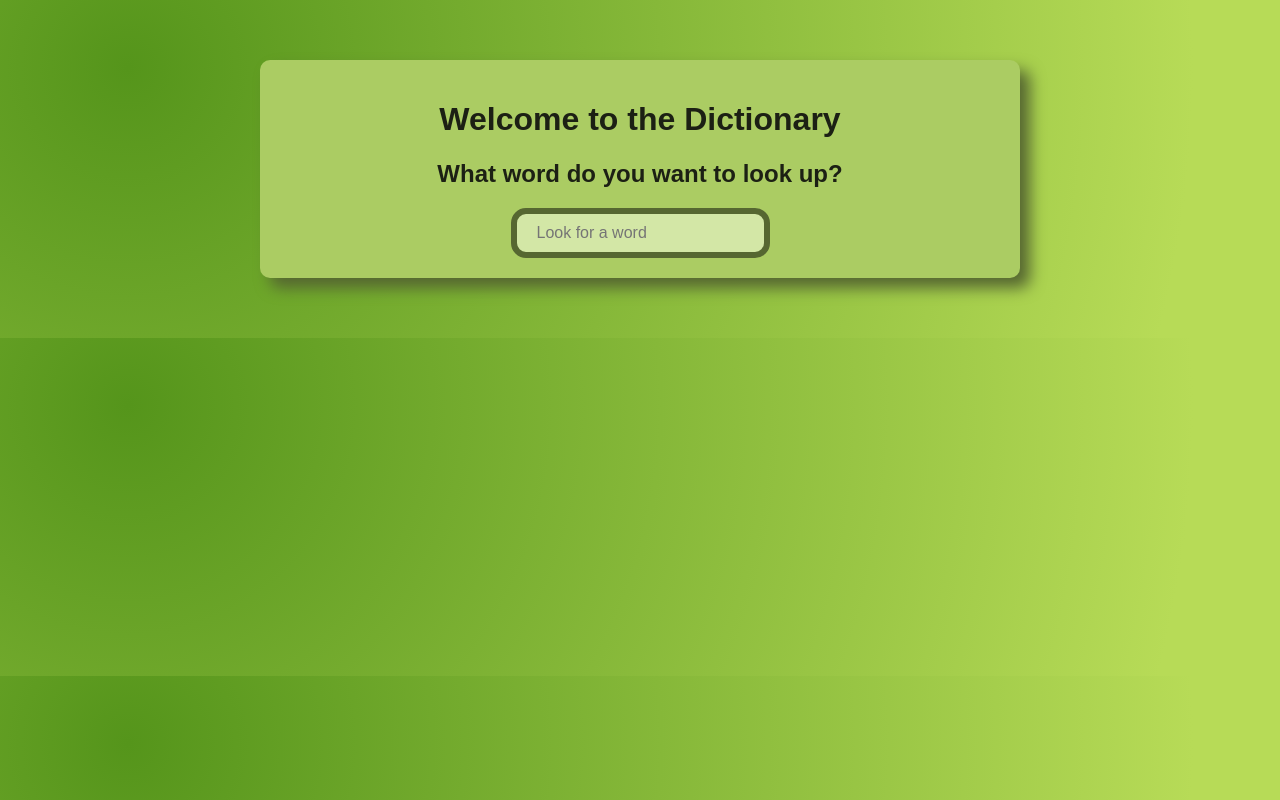
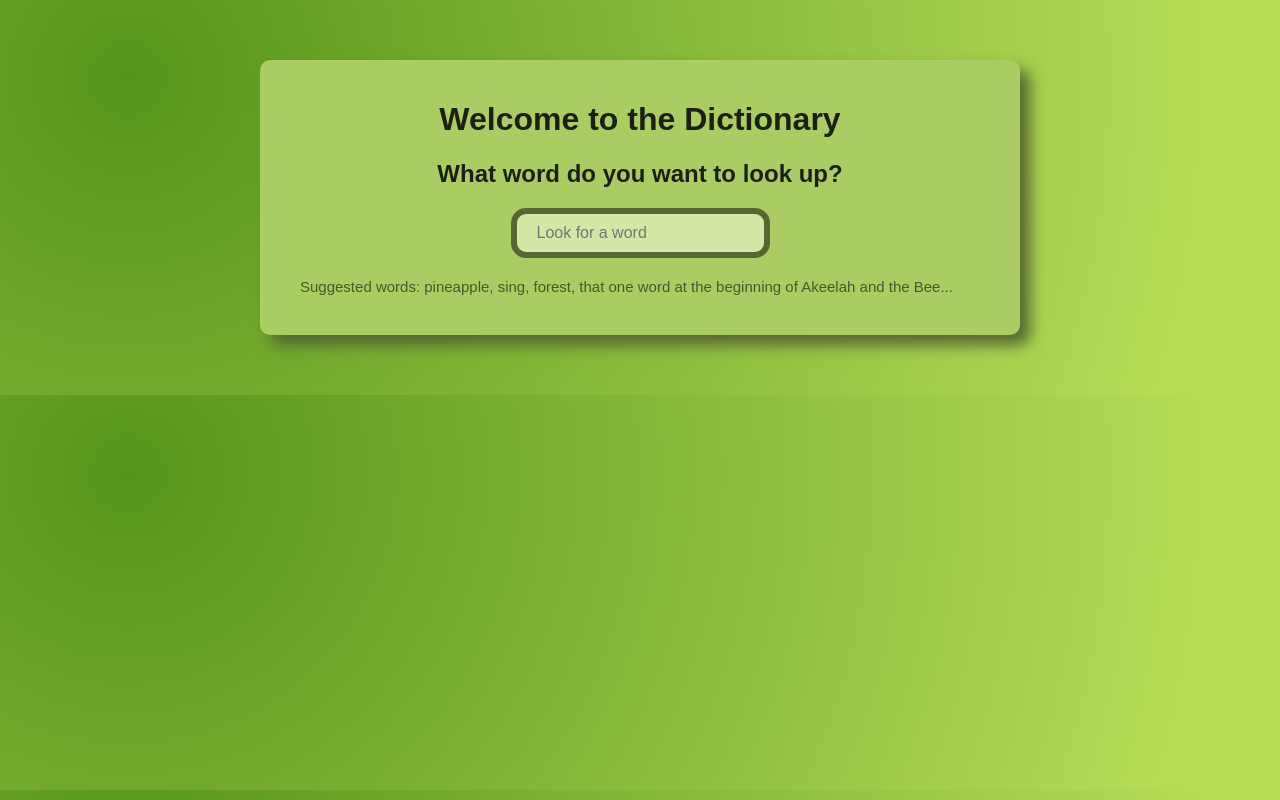
Before and after one commit to PKuzi01/react-dictionary-app-ppk, a React (Create React App) app: page / in a window 1280 px wide. Built offline with nearby package versions, Linux system fonts and the light colour scheme; a web font is replaced by a local one.

Commit message:
Added 'suggested words' under form

```diff
--- a/src/Dictionary.css
+++ b/src/Dictionary.css
@@ -12,3 +12,11 @@ form > input {
     height: 50px;
     padding: 15px 20px;
 }
+
+
+.hint {
+    color: #212813;
+    opacity: 0.7;
+    padding: 20px;
+    font-size: 15px;
+}
--- a/src/Dictionary.js
+++ b/src/Dictionary.js
@@ -33,7 +33,11 @@ function Dictionary() {
                 <form onSubmit={search}>
                     <input type="search" placeholder="Look for a word" onChange={handleSubmit}/>
                 </form>
+                <div className="hint">
+                    Suggested words: pineapple, sing, forest, that one word at the beginning of Akeelah and the Bee...
+                </div>
                 <Results results={result}/>
+
             </div>
         );
 
```
